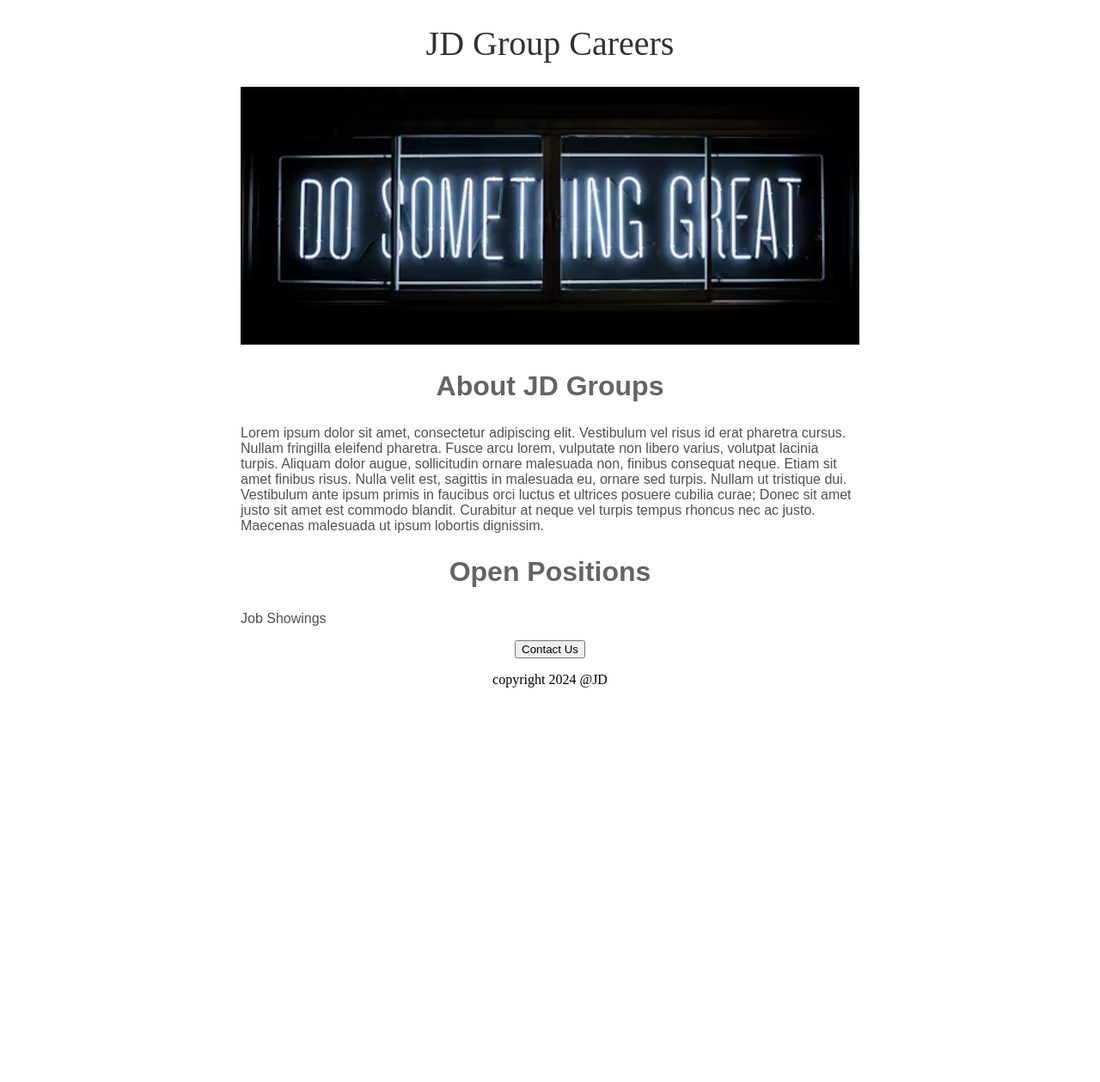
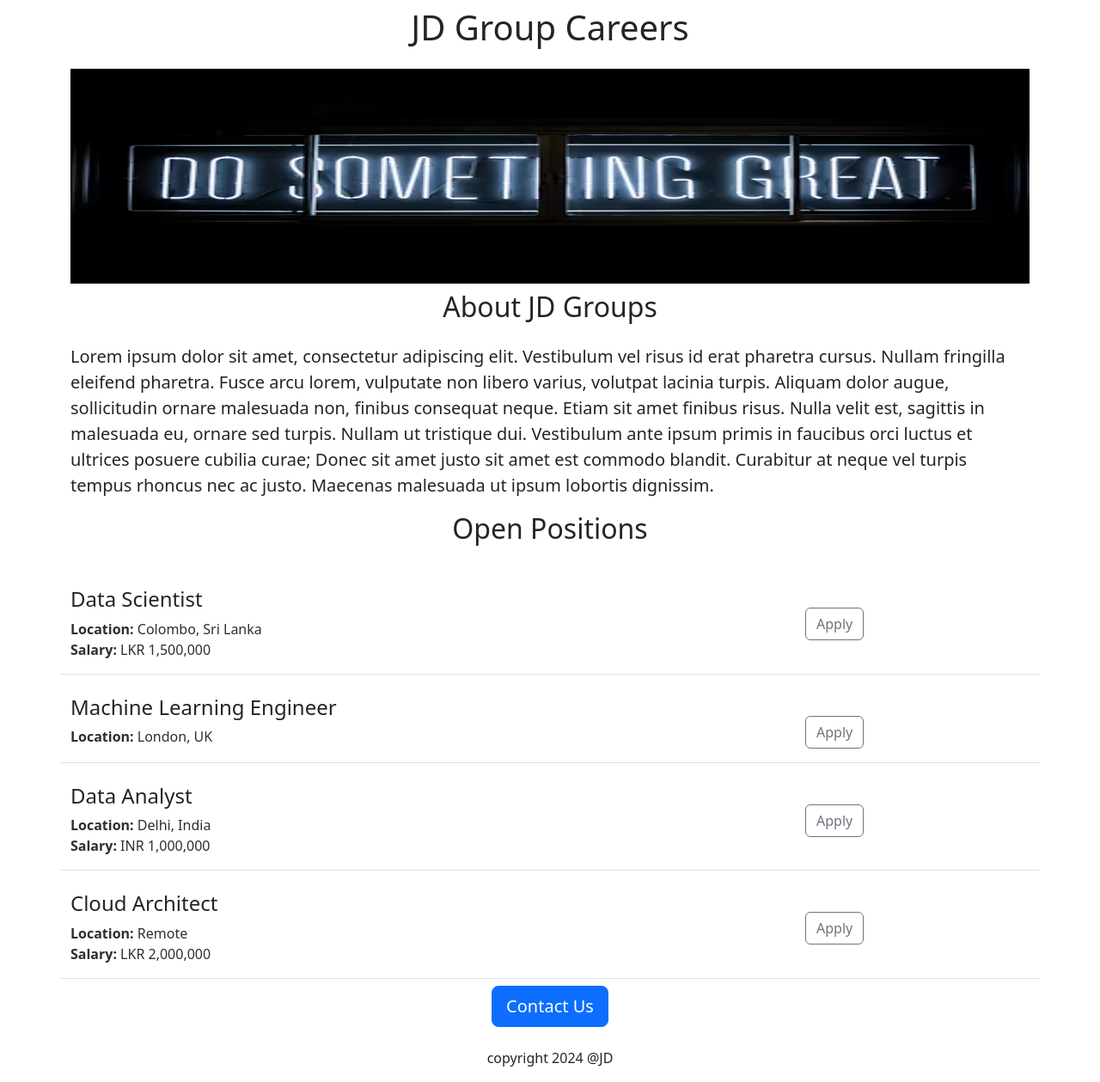
Before and after one commit to judebevan/careers-website, a Flask app: page / in a window 1280 px wide. Shown: the whole page at 86% size. Before the commit the page ends 800 px from the top, so only its background shows below. Run offline with Flask 3, Linux system fonts and the light colour scheme.

Commit message:
data display

```diff
--- a/app.py
+++ b/app.py
@@ -2,10 +2,36 @@ from flask import Flask, render_template
 
 app = Flask(__name__)
 
+JOBS = [
+  {
+    'id': 1,
+    'title': 'Data Scientist',
+    'location': 'Colombo, Sri Lanka',
+    'salary': "LKR 1,500,000"
+  },
+  {
+    'id': 2,
+    'title': 'Machine Learning Engineer',
+    'location': 'London, UK',
+    #'salary': "GBP 2,500"
+  },
+  {
+    'id': 3,
+    'title': 'Data Analyst',
+    'location': 'Delhi, India',
+    'salary': "INR 1,000,000"
+  },
+  {
+    'id': 4,
+    'title': 'Cloud Architect',
+    'location': 'Remote',
+    'salary': "LKR 2,000,000"
+  }
+]
 
 @app.route("/")
 def hello_world():
-  return render_template('home.html')
+  return render_template('home.html', jobs=JOBS)
 
 
 if __name__ == '__main__':
--- a/templates/home.html
+++ b/templates/home.html
@@ -5,51 +5,29 @@
     <meta http-equiv="X-UA-Compatible" content="IE=edge">
     <meta name="viewport" content="width=device-width, initial-scale=1.0">
     <title>JD Groups</title>
+    <link href="https://cdn.jsdelivr.net/npm/bootstrap@5.3.2/dist/css/bootstrap.min.css" rel="stylesheet" integrity="sha384-T3c6CoIi6uLrA9TneNEoa7RxnatzjcDSCmG1MXxSR1GAsXEV/Dwwykc2MPK8M2HN" crossorigin="anonymous">
     <style>
-      h1 {
-        font-size: 40px;
-        font-family: sandybrown;
-        font-weight: normal;
-        color: rgb(50, 50, 50);
-        text-align: center;
+      #banner{
+        width: 100%;
+        height: 250px
       }
-
-      #banner {
-        width: 100%;
-        height: 300px;
-        object-fit: cover;
-      }
-
-      h2 {
-        font-family: sans-serif;
-        font-size: 32px;
-        color: rgb(100, 100, 100);
-        text-align: center;
-      }
-
-      .bodytext {
-        font-family: sans-serif;
-        color: rgb(80, 80, 80);
-      }
-
-      #container{
-        max-width: 720px;
-        margin: 0 auto;
-      }
-
     </style>
   </head>
   <body>
-    <div id="container">
-      <h1>JD Group Careers</h1>
-      <img id="banner" src="static/banner.png">
-      <h2>About JD Groups</h2>
-      <p class="bodytext">Lorem ipsum dolor sit amet, consectetur adipiscing elit. Vestibulum vel risus id erat pharetra cursus. Nullam fringilla eleifend pharetra. Fusce arcu lorem, vulputate non libero varius, volutpat lacinia turpis. Aliquam dolor augue, sollicitudin ornare malesuada non, finibus consequat neque. Etiam sit amet finibus risus. Nulla velit est, sagittis in malesuada eu, ornare sed turpis. Nullam ut tristique dui. Vestibulum ante ipsum primis in faucibus orci luctus et ultrices posuere cubilia curae; Donec sit amet justo sit amet est commodo blandit. Curabitur at neque vel turpis tempus rhoncus nec ac justo. Maecenas malesuada ut ipsum lobortis dignissim.</p>
-      <h2>Open Positions</h2>
-      <p class="bodytext">Job Showings</p>
-      <div style=text-align:center>
-        <button id="cotactButton"> Contact Us </button>
-        <p> copyright 2024 @JD</p>
+    <div class="container">
+      <h1 class="text-center mt-2 mb-4">JD Group Careers</h1>
+      <img class="img-fluid" id="banner" src="static/banner.png">
+      <h2 class="text-center mt-2 mb-4">About JD Groups</h2>
+      <p class="lead">Lorem ipsum dolor sit amet, consectetur adipiscing elit. Vestibulum vel risus id erat pharetra cursus. Nullam fringilla eleifend pharetra. Fusce arcu lorem, vulputate non libero varius, volutpat lacinia turpis. Aliquam dolor augue, sollicitudin ornare malesuada non, finibus consequat neque. Etiam sit amet finibus risus. Nulla velit est, sagittis in malesuada eu, ornare sed turpis. Nullam ut tristique dui. Vestibulum ante ipsum primis in faucibus orci luctus et ultrices posuere cubilia curae; Donec sit amet justo sit amet est commodo blandit. Curabitur at neque vel turpis tempus rhoncus nec ac justo. Maecenas malesuada ut ipsum lobortis dignissim.</p>
+      <h2 class="text-center mt-2 mb-4"> Open Positions </h2>
+      <div>
+        {% for job in jobs %}
+          {% include 'jobitem.html' %}
+        {% endfor %}
+      </div>
+      <div class="text-center">
+        <button class="btn btn-primary btn-lg mt-2"> Contact Us </button>
+        <p class="mt-4"> copyright 2024 @JD</p>
       </div>
     </div>
   </body>
--- /dev/null
+++ b/templates/jobitem.html
@@ -0,0 +1,18 @@
+<div class="border-bottom pb-3 row">
+  <div class="col-9">
+    <div class="mt-4 mb-1">
+      <h4>{{job['title']}}</h4>
+    </div>
+    <div class="text-secondary-emphasis">
+      <b>Location:</b> {{job['location']}}
+    </div>
+    <div class="text-secondary-emphasis">
+      {% if 'salary' in job %}
+      <b>Salary:</b> {{job['salary']}}
+      {% endif %}
+    </div>
+  </div>
+  <div class="col-3 mt-5">
+    <button type="button" class="btn btn-outline-secondary">Apply</button>
+  </div>
+</div>
```
